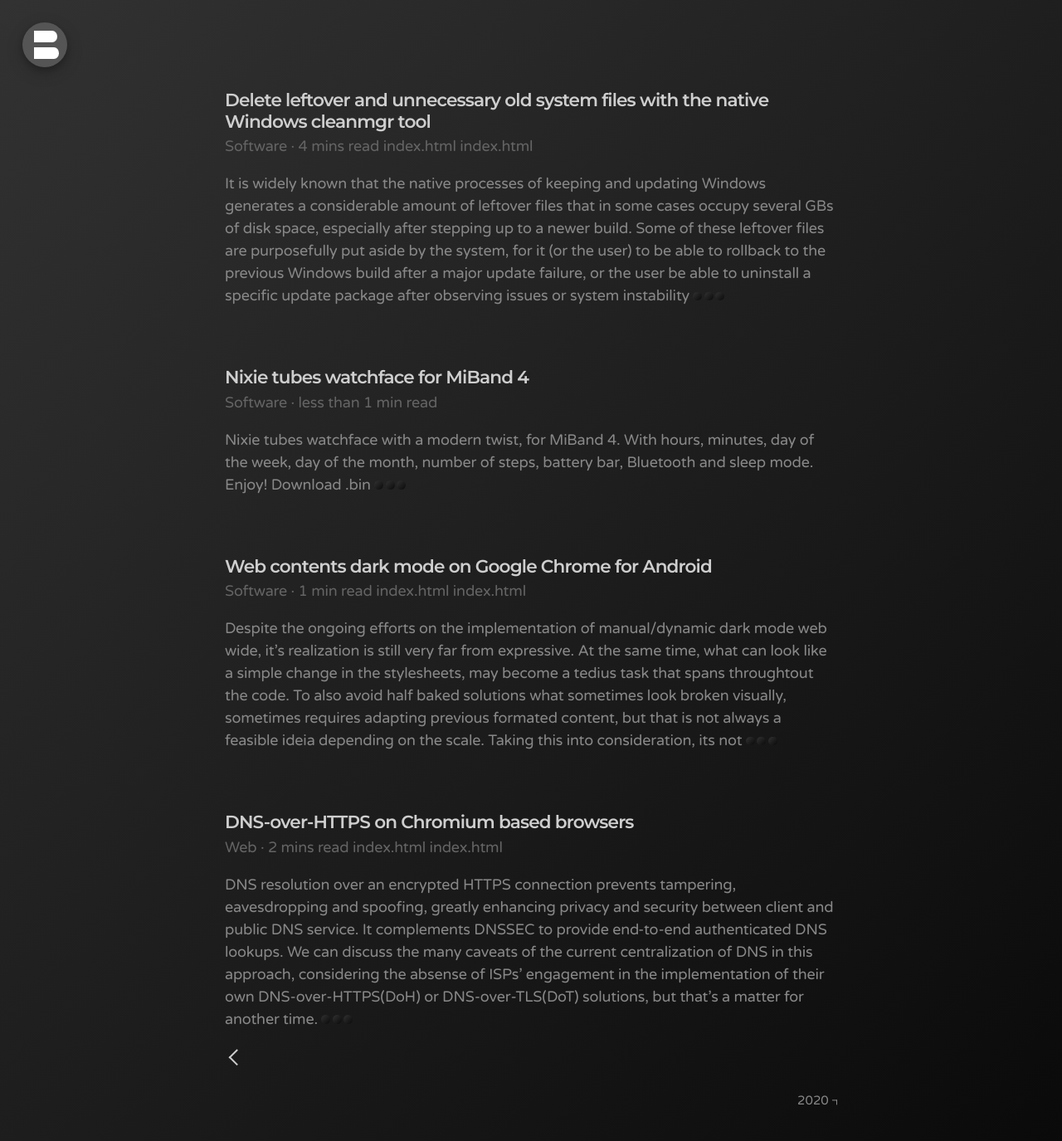
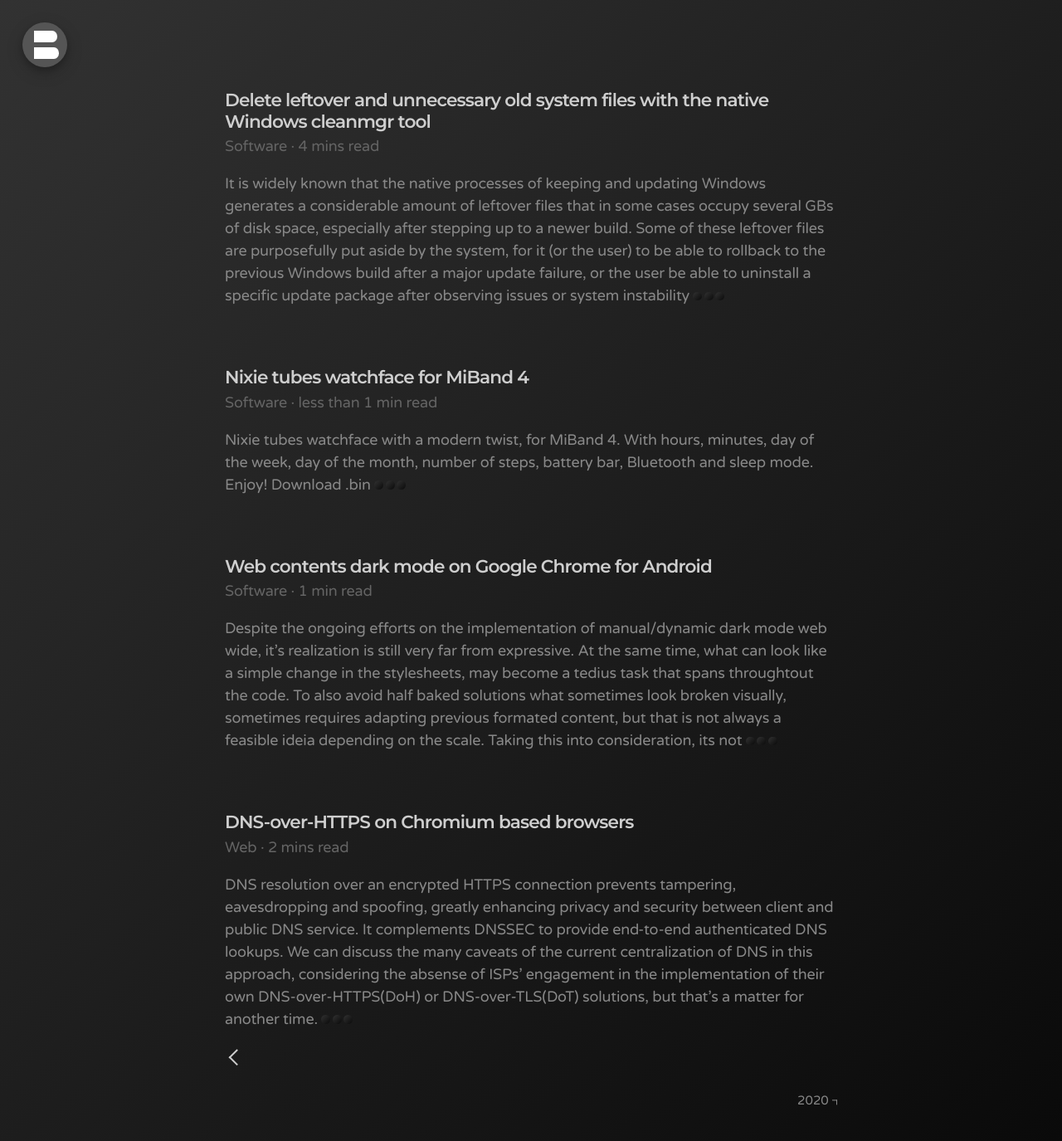
Before and after one commit to bonina/bonina.github.io, a Jekyll site: the page built from index.html, in a window 1280 px wide. Shown: the whole page at 83% size. Built offline with Jekyll 4.4.1, drawn with Linux system fonts in a browser that asks for light colours; the list of posts is cut into pages by our own code.

Commit message:
Update readtime.html

```diff
--- a/_includes/readtime.html
+++ b/_includes/readtime.html
@@ -5,11 +5,21 @@
   {% else %}
   {% assign nwords = content | strip_newlines | markdownify | strip_html | number_of_words | decrement %}
   {% endif %}
+  {% if lpth == "web.md" or lpth == "software.md" or lpth == "hardware.md" %}
+  {% if nwords < 90 %}
+  Less than 1 min read
+  {% elsif nwords == 90 or nwords > 90 and nwords < 180 %}
+  1 min read
+  {% else %}
+  {{ nwords | divided_by:90 }} mins read
+  {% endif %}
+  {% else %}
   {% if nwords < 90 %}
   &middot;&nbsp;less than 1 min read
   {% elsif nwords == 90 or nwords > 90 and nwords < 180 %}
-  &middot;&nbsp;1 min read {{ page.path }} {{ lpth }}
+  &middot;&nbsp;1 min read
   {% else %}
-  &middot;&nbsp;{{ nwords | divided_by:90 }} mins read {{ page.path }} {{ lpth }}
+  &middot;&nbsp;{{ nwords | divided_by:90 }} mins read
+  {% endif %}
   {% endif %}
 </span>
```
